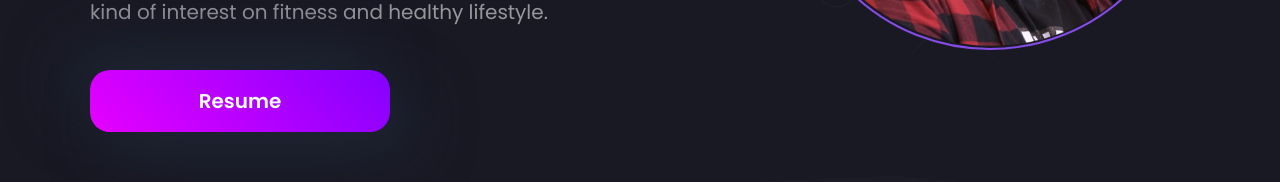
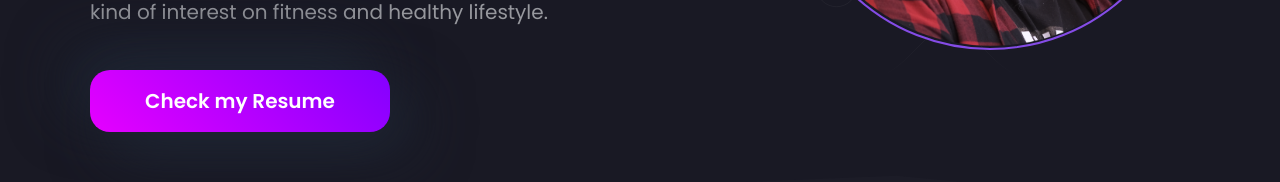
Before and after one commit to Endika7593/portfolio_endika, a React (Create React App) app: page / in a window 1280 px wide. Shown: the part 592-774 px from the top of the page. Built offline with nearby package versions, Linux system fonts and the light colour scheme.

Commit message:
actualizado todo cv, estilo botón y alguna historia más

```diff
--- a/src/components/HeroSection/index.js
+++ b/src/components/HeroSection/index.js
@@ -28,7 +28,7 @@ const HeroSection = () => {
                             </Span>
                         </TextLoop>
                         <SubTitle>{Bio.description}</SubTitle>
-                        <ResumeButton href={Bio.resume} target='display'>Resume</ResumeButton>
+                        <ResumeButton href={Bio.resume} target='display'>Check my Resume</ResumeButton>
                     </HeroLeftContainer>
 
                     <HeroRightContainer id="Right">
--- a/src/data/constants.js
+++ b/src/data/constants.js
@@ -8,7 +8,7 @@ export const Bio = {
     "I consider myself as a responsible and proactive person ready to lern through work and finding new challenges. I've worked abroad when I was younger and that helped me not only perfectioning my language and communication skills but to be more open minded. I love music (I play the guitar), my dogs Ilun and Kaia, football and I'm now developing some kind of interest on fitness and healthy lifestyle. ",
   github: "https://github.com/Endika7593",
   resume:
-    "https://drive.google.com/file/d/1AJ8M5FrMJ1qvl_L5Ok3TiJqNj4XJqOyx/view?usp=sharing",
+    "https://drive.google.com/file/d/1T9Nwl-FbPrZPbnXGUPqK5T2kvJNAbHaC/view?usp=sharing",
   linkedin: "https://www.linkedin.com/in/endika-acedo-gonz%C3%A1lez-432a1828b",
 };
 
```
